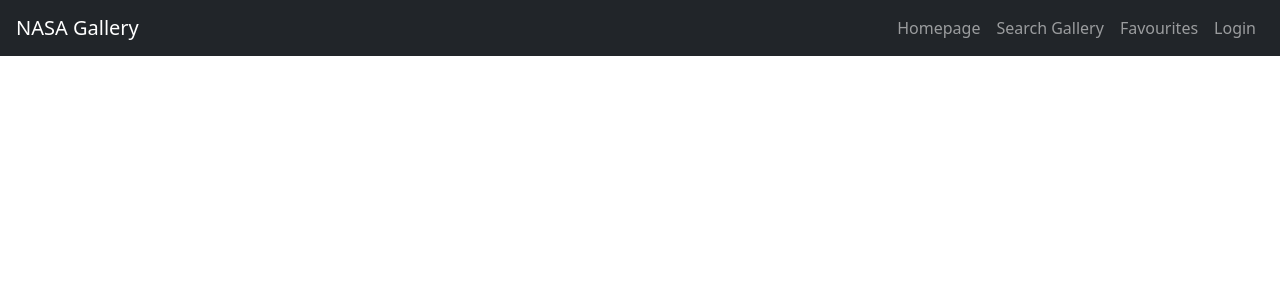
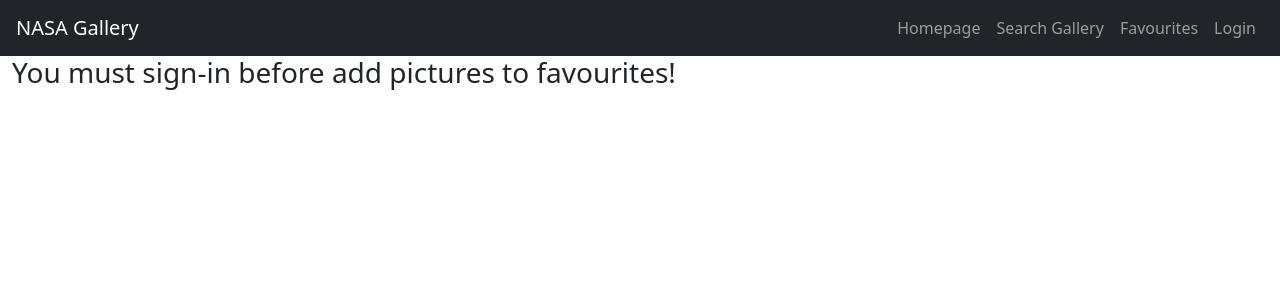
Before and after one commit to bbakaric/nasa_gallery_app, a React (Create React App) app: page /favourites in a window 1280 px wide. Shown: the top 300 px of the page. Built offline with nearby package versions, Linux system fonts and the light colour scheme.

Commit message:
disabled add to favourites if not signed in

```diff
--- a/src/components/Favourites.js
+++ b/src/components/Favourites.js
@@ -1,36 +1,21 @@
-import React from 'react'
+import React from 'react';
+import { Container } from 'react-bootstrap';
 import { useSelector } from 'react-redux';
-import { Container, Card, Row, Col, Button } from 'react-bootstrap';
-import { useDispatch } from 'react-redux';
-import { deleteImage } from '../redux/actions/imageActions';
+import FavouritesList from './FavouritesList';
 
 function Favourites() {
 
-    const favouriteImages = useSelector((state) => state.favourites.image);
-    const dispatch = useDispatch();
+    const userInfo = useSelector((state) => state.loggedInUser.user);
 
     return (
-        <Container fluid>
-                <Row>
-                    {favouriteImages.map((img) => (
-                        <Col xs={3} className='mt-5 pt-5' key={img.id} >
-                        <Card className='h-100 bg-white' style={{width: '45vh', height: '30vh'}}>
-                            <Card.Img style={{objectFit: 'cover', height: '30vh'}} variant='top' src={img.url} />
-                            <Card.Body >
-                                <Card.Title className='mb-0 font-weight-bold text-center' >
-                                    {img.title}
-                                </Card.Title>
-                            </Card.Body>
-                            <Button variant='danger' onClick={() => dispatch(deleteImage(img.id))}>
-                                Delete
-                            </Button>
-                        </Card>
-                    </Col>
-                    )
-                    )}
-                </Row>
-
-            </Container>
+        <Container fluid className='mt-5 pt-2'>
+            {!(userInfo.isLoggedIn) ?
+            <div>
+                <h3>You must sign-in before add pictures to favourites!</h3>
+            </div> :
+            <FavouritesList />
+            }
+        </Container>
     );
 }
 
--- /dev/null
+++ b/src/components/FavouritesList.js
@@ -0,0 +1,36 @@
+import React from 'react'
+import { Container, Card, Row, Col, Button } from 'react-bootstrap';
+import { useSelector, useDispatch } from 'react-redux';
+import { deleteImage } from '../redux/actions/imageActions';
+
+function FavouritesList() {
+
+    const favouriteImages = useSelector((state) => state.favourites.image);
+    const dispatch = useDispatch();
+
+    return (
+        <Container fluid>
+                <Row>
+                    {favouriteImages.map((img) => (
+                        <Col xs={3} className='mt-5 pt-5' key={img.id} >
+                        <Card className='h-100 bg-white' style={{width: '45vh', height: '30vh'}}>
+                            <Card.Img style={{objectFit: 'cover', height: '30vh'}} variant='top' src={img.url} />
+                            <Card.Body >
+                                <Card.Title className='mb-0 font-weight-bold text-center' >
+                                    {img.title}
+                                </Card.Title>
+                            </Card.Body>
+                            <Button variant='danger' onClick={() => dispatch(deleteImage(img.id))}>
+                                Delete
+                            </Button>
+                        </Card>
+                    </Col>
+                    )
+                    )}
+                </Row>
+
+            </Container>
+    );
+}
+
+export default FavouritesList;
```
